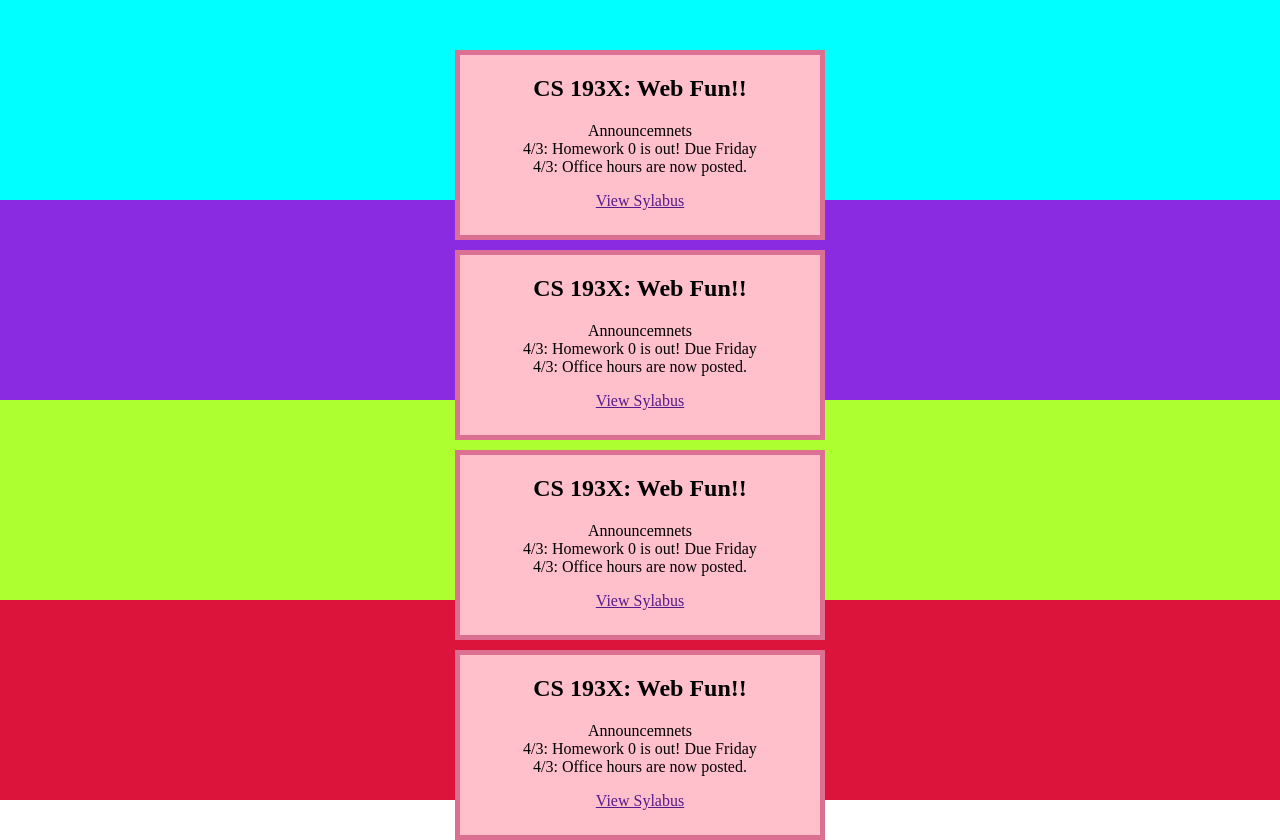
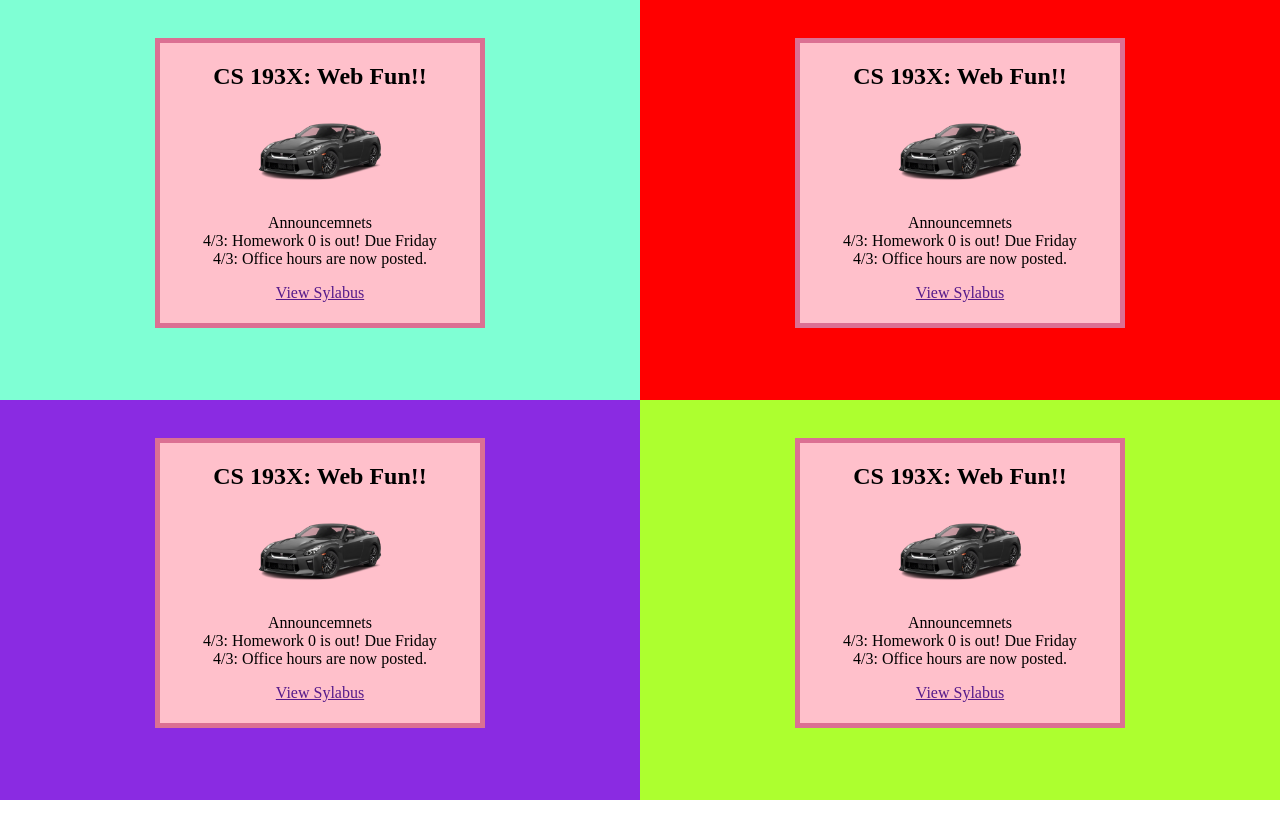
Before and after one commit to DAJCOCHRAN/CSS1, a plain HTML site: page index.html in a window 1280 px wide. After the commit the page ends 800 px from the top, so only its background shows below. Drawn offline with Linux system fonts and the light colour scheme.

Commit message:
Changes made for professor

```diff
--- a/index.html
+++ b/index.html
@@ -1,5 +1,6 @@
 <!DOCTYPE html>
 <html lang="en-us">
+<!-- Wants 4 blocks of color or 2X2-->
 
 <head>
     <meta charset="UTF-8">
@@ -8,58 +9,54 @@
 </head>
 
 <body>
-    <div class="One" id="QUARTER">
-        <div>
-            <source PICTURE>
-        </div>
-
-        <div class = "border">
-                <h2>CS 193X: Web Fun!!</h2>
-            <p> <span>Announcemnets</span> <br> 4/3: Homework 0 is out! <span>Due Friday</span> <br>
-                4/3: Office hours are now posted.
-            </p>
-            <a href="">View Sylabus</a>
-        </div>
-    </div>
-    <div class="Two" id="QUARTER">
-            <div>
-                    <source PICTURE>
-                </div>
-
+    <div class="Top">
+        <div class="Top_Left">
             <div class="border">
                 <h2>CS 193X: Web Fun!!</h2>
+                <img src = "GTR.png" alt = "Street Car should be here!!">
                 <p> <span>Announcemnets</span><br> 4/3: Homework 0 is out! <span>Due Friday</span> <br>
                     4/3: Office hours are now posted.
                 </p>
                 <a href="">View Sylabus</a>
             </div>
         </div>
-    <div class="Three" id="QUARTER">
-            <div>
-                    <source PICTURE>
-                </div>
 
-                <div class = "border">
+        <div class="Top_Right">
+            <div class="border">
                 <h2>CS 193X: Web Fun!!</h2>
+                <img src = "GTR.png" alt = "Street Car should be here!!">
                 <p> <span>Announcemnets</span><br> 4/3: Homework 0 is out! <span>Due Friday</span> <br>
                     4/3: Office hours are now posted.
                 </p>
                 <a href="">View Sylabus</a>
             </div>
         </div>
-    <div class="Four" id="QUARTER">
-            <div>
-                    <source PICTURE>
     </div>
 
-                <div class = "border">
+    <div class="Bottom">
+
+        <div class=Bottom_Left>
+            <div class="border">
                 <h2>CS 193X: Web Fun!!</h2>
-                    <p> <span>Announcemnets</span> <br> 4/3: Homework 0 is out! <span>Due Friday</span> <br>
+                <img src = "GTR.png" alt = "Street Car should be here!!">
+                <p> <span>Announcemnets</span><br> 4/3: Homework 0 is out! <span>Due Friday</span> <br>
                     4/3: Office hours are now posted.
                 </p>
                 <a href="">View Sylabus</a>
             </div>
         </div>
+        <div class="Bottom_Right">
+            <div class="border">
+                <h2>CS 193X: Web Fun!!</h2>
+                <img src = "GTR.png" alt = "Street Car should be here!!">
+                <p> <span>Announcemnets</span><br> 4/3: Homework 0 is out! <span>Due Friday</span> <br>
+                    4/3: Office hours are now posted.
+                </p>
+                <a href="">View Sylabus</a>
+            </div>
+        </div>
+    </div>
+    </div>
 </body>
 
 </html>
--- a/style.css
+++ b/style.css
@@ -1,32 +1,60 @@
 html, body{height: 100%;
-width: 100%; margin: 0; text-align: center}
+width: 100%; margin: 0;}
+
+img{
+    height:30%;
+    width: 40%;
+}
 
 
-.One{
-background-color: aqua;
+.Top{
+    height: 50%;
+}
+.Top_Left{
+background-color: aquamarine;
+height:100%;
+width: 50%;
+text-align: center;
+
 }
 
-.Two{
-    background-color: blueviolet;
-}
-.Three{background-color: greenyellow;
+.Top_Right{
+    background-color: red;
+    width: 50%;
+    height: 100%;
+    right: -50%;
+    top: -100%;
+    position: relative;
+    text-align: center;
+    }
+
+.Bottom{
+    height:50%
 }
 
-.Four{
-    background-color: crimson;
+.Bottom_Left{
+    background-color: blueviolet;
+    height: 100%;
+    width: 50%;
+    text-align: center;
+}
+
+.Bottom_Right{
+    background-color: greenyellow;
+    height: 100%;
+    width: 50%;
+    right: -50%;
+    top: -100%;
+    position: relative;
+    text-align: center;
+
 }
 
 .border{
     border: 5px solid palevioletred;
-    width: 360px;
-    height:180px;
+    width: 50%;
+    height:70%;
     display: inline-block;
     background-color: pink;
-    margin-top: 50px;
-
-
+    margin-top: 6%
 }
-
-#QUARTER{
-    height: 25%;
-}
```
Also changed, not shown: GTR.png (added). Lines whose indentation alone changed are shown as unchanged.
